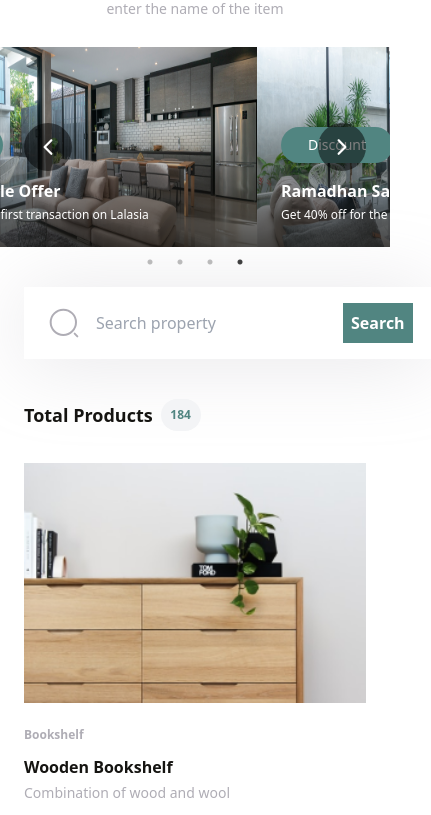
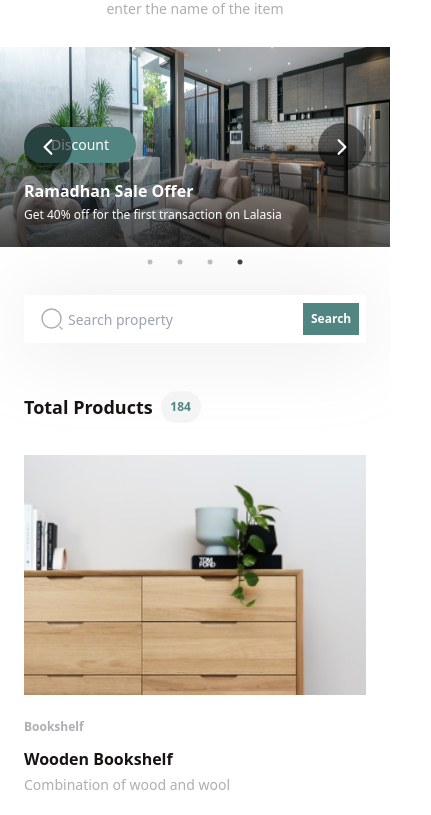
Before and after one commit to barehera/lalasia, a React (Create React App) app: page /product in a window 390 px wide. Shown: the part 261-1076 px from the top of the page, 431 px wide, since content can reach past the window. Built offline with nearby package versions, Linux system fonts and the light colour scheme.

Commit message:
product serach bar layout bug fix

```diff
--- a/src/components/Home/HeroSection.jsx
+++ b/src/components/Home/HeroSection.jsx
@@ -32,7 +32,7 @@ const HeroSection = () => {
         </p>
       </article>
       <article className="relative flex flex-col items-center justify-center">
-        <div className="lg:absolute -top-8 mb-7 lg:mb-0 flex items-center lg:w-2/3 bg-screen py-2 px-6 shadow-[0_4px_80px_rgba(175,173,181,0.3)]">
+        <div className=" lg:absolute -top-8 mb-7 lg:mb-0 flex items-center lg:w-2/3 bg-screen py-2 px-6 shadow-[0_4px_80px_rgba(175,173,181,0.3)]">
           <img src={searchIcon} alt="Search Icon" />
           <input
             type="text"
--- a/src/components/Product/HeroSection.jsx
+++ b/src/components/Product/HeroSection.jsx
@@ -3,7 +3,6 @@ import Slider from "react-slick";
 import "slick-carousel/slick/slick.css";
 import "slick-carousel/slick/slick-theme.css";
 import productLargeBg from "../../assets/product-large-bg-desktop.png";
-
 import { IoIosArrowForward } from "react-icons/io";
 import { IoIosArrowBack } from "react-icons/io";
 import HeroSectionSliderCard from "./HeroSectionSliderCard";
@@ -37,7 +36,7 @@ const HeroSection = () => {
     dots: true,
     autoplay: true,
     autoplaySpeed: 5000,
-    speed: 5000,
+    speed: 1000,
     slidesToShow: 1,
     slidesToScroll: 1,
     centerMode: false,
--- a/src/components/Product/ProductsSection.jsx
+++ b/src/components/Product/ProductsSection.jsx
@@ -1,5 +1,4 @@
 import React from "react";
-import searchIcon from "../../assets//icons/search.svg";
 
 import ProductCard from "../Product/ProductCard";
 import productImage1 from "../../assets/product-1.png";
@@ -8,31 +7,13 @@ import productImage3 from "../../assets/product-3.png";
 import productImage4 from "../../assets/product-4.png";
 import productImage5 from "../../assets/product-5.png";
 import productImage6 from "../../assets/product-6.png";
-import filter from "../../assets/icons/filter.svg";
 import Pagination from "./Pagination";
+import Search from "./Search";
 const ProductsSection = () => {
   return (
     <section>
-      <div className="mx-6 lg:mx-24 my-10 flex items-center gap-5">
-        <div className=" flex items-center bg-screen py-2 px-6 shadow-[0_4px_80px_rgba(175,173,181,0.3)] flex-1">
-          <img src={searchIcon} alt="Search Icon" />
-          <input
-            type="text"
-            className="flex-1 p-4 focus:border-none focus:outline-none"
-            placeholder="Search property"
-          />
-          <button className="text-white font-semibold bg-main p-2 lg:w-32 w-24">
-            Search
-          </button>
-        </div>
-
-        <button className="bg-white hidden lg:flex items-center p-5 w-36 justify-center gap-2 text-text shadow-[0_4px_80px_rgba(175,173,181,0.3)]">
-          <img src={filter} alt="Filter Icon" />
-          <p className="text-text text-lg">Filter</p>
-        </button>
-      </div>
-
-      <section className="px-6 lg:px-24">
+      <Search></Search>
+      <section className="px-6 lg:px-26">
         <div className="flex gap-2 items-center">
           <h5 className="text-text text-lg font-bold">Total Products</h5>
           <p className="text-main text-xs font-bold p-2 bg-gray-100 rounded-full w-10 flex items-center justify-center">
--- /dev/null
+++ b/src/components/Product/Search.jsx
@@ -0,0 +1,28 @@
+import searchIcon from "../../assets//icons/search.svg";
+import filter from "../../assets/icons/filter.svg";
+import React from "react";
+
+const Search = () => {
+  return (
+    <div className="px-6 lg:px-24 my-12 lg:my-24 lg:flex lg:items-center lg:gap-5">
+      <div className="flex items-center  w-full px-4  lg:px-6  bg-screen py-2 shadow-[0_4px_80px_rgba(175,173,181,0.3)]">
+        <img src={searchIcon} alt="Search Icon" className="w-6 h-6" />
+        <input
+          type="text"
+          className="flex-1 p-1 lg:p-4 focus:border-none focus:outline-none placeholder:text-sm lg:placeholder:text-lg"
+          placeholder="Search property"
+        />
+        <button className="text-white font-semibold bg-main p-2 text-xs lg:text-lg">
+          Search
+        </button>
+      </div>
+
+      <button className="bg-white hidden lg:flex items-center p-5 w-36 justify-center gap-2 text-text shadow-[0_4px_80px_rgba(175,173,181,0.3)]">
+        <img src={filter} alt="Filter Icon" />
+        <p className="text-text text-lg">Filter</p>
+      </button>
+    </div>
+  );
+};
+
+export default Search;
```
